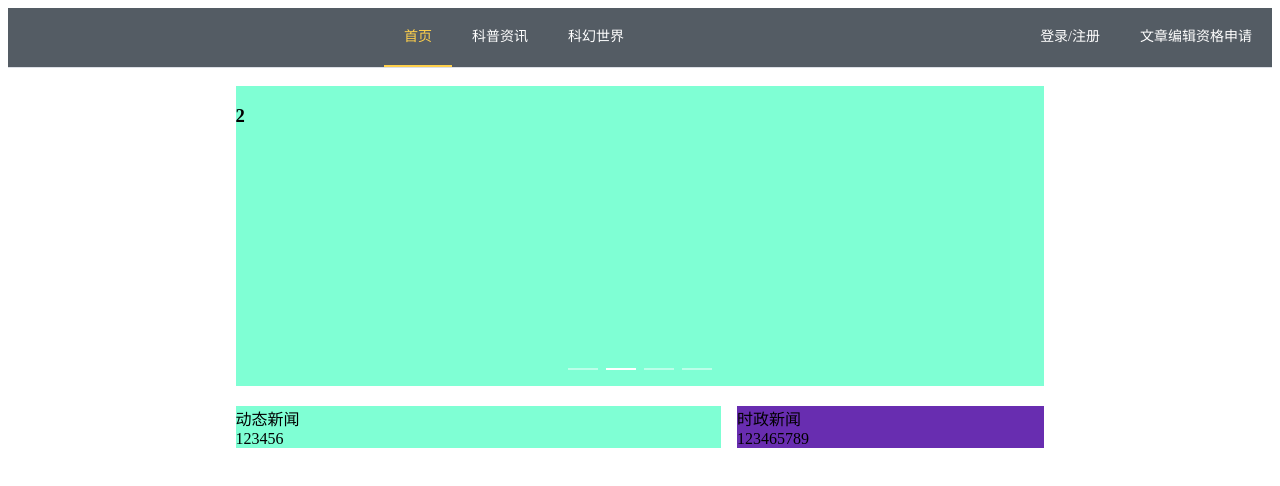
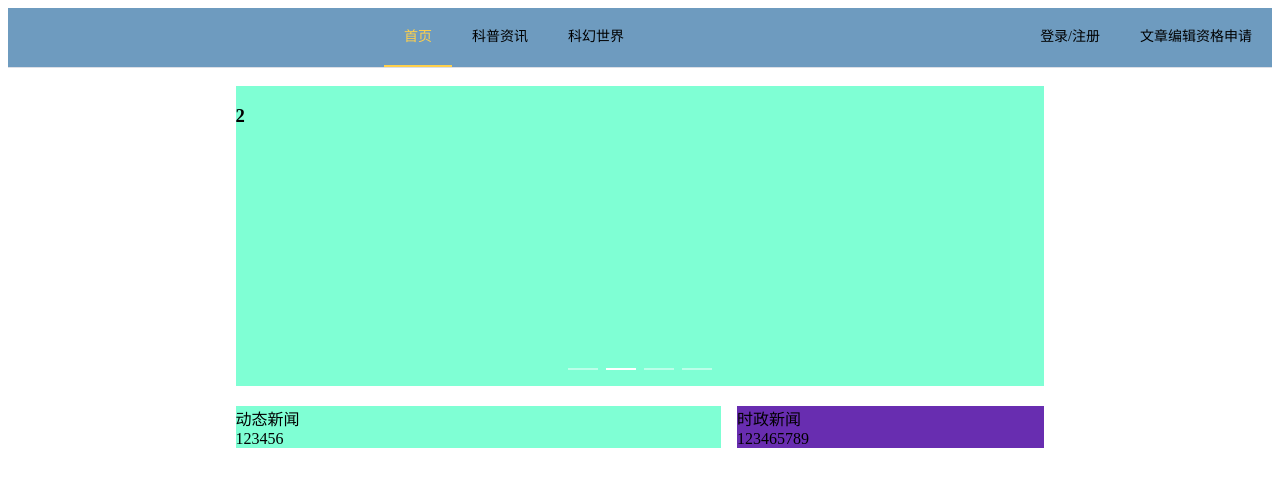
Before and after one commit to sixsixlin/explor_front, a Vue app: page / in a window 1280 px wide. Shown: the top 486 px of the page. Built offline with nearby package versions, Linux system fonts and the light colour scheme; a small style sheet from the web is missing.

Commit message:
主页样式

```diff
--- a/src/App.vue
+++ b/src/App.vue
@@ -14,8 +14,8 @@ const handleSelect = (key: string, keyPath: string[]) => {
     offset="0"
     class="el-menu-demo"
     mode="horizontal"
-    background-color="#545c64"
-    text-color="#fff"
+    background-color="#6e9bbf"
+    text-color="#00000"
     active-text-color="#ffd04b"
     :ellipsis="false"
     @select="handleSelect"
```
